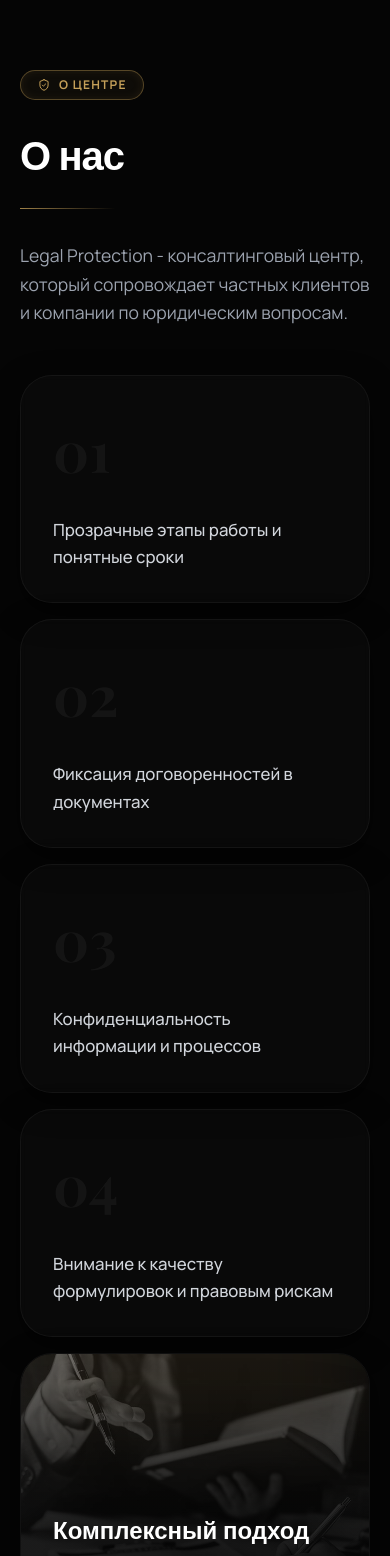
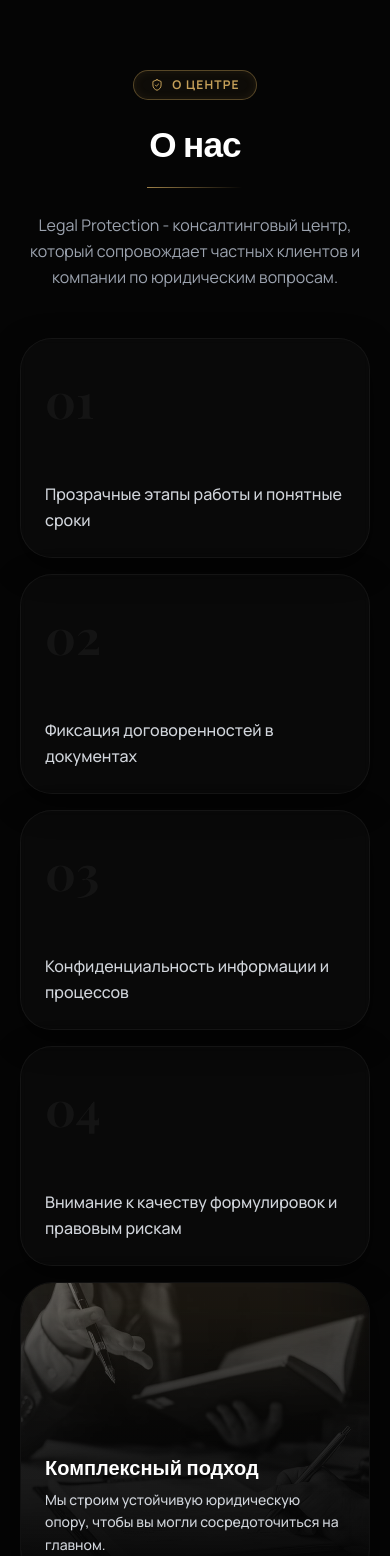
Before and after one commit to kalist01337/antigravity, a Next.js app: page / in a window 390 px wide. Shown: the part 7080-8636 px from the top of the page. Built offline with nearby package versions, Linux system fonts and the light colour scheme.

Commit message:
fix: improve About mobile layout, Reviews alignment, and FAQ font sizes

```diff
--- a/src/components/sections/about-section.tsx
+++ b/src/components/sections/about-section.tsx
@@ -10,19 +10,19 @@ export function AboutSection() {
 
           {/* Left: Sticky Intro */}
           <div className="lg:sticky lg:top-32 h-fit">
-            <Reveal className="flex flex-col items-start text-left">
+            <Reveal className="flex flex-col items-center text-center lg:items-start lg:text-left">
               <p className="inline-flex items-center gap-2 rounded-full border border-brand/40 bg-brand/5 px-4 py-1.5 text-xs font-bold uppercase tracking-widest text-brand shadow-[inset_0_0_10px_rgba(197,160,89,0.1)] backdrop-blur-sm">
                 <ShieldIcon className="h-3.5 w-3.5" />
                 О центре
               </p>
 
-              <h2 className="mt-8 font-serif font-bold text-[2.5rem] leading-[1.1] tracking-tight text-ink md:text-[3.5rem]">
+              <h2 className="mt-6 font-serif font-bold text-[2.2rem] leading-[1.1] tracking-tight text-ink md:text-[3.5rem]">
                 {siteConfig.about.title}
               </h2>
 
-              <div className="mt-8 h-px w-24 bg-gradient-to-r from-brand/80 to-transparent" />
+              <div className="mt-6 h-px w-24 bg-gradient-to-r from-brand/80 via-brand/40 to-transparent lg:from-brand/80 lg:to-transparent" />
 
-              <p className="mt-8 text-[1.1rem] leading-relaxed text-inkMuted max-w-md">
+              <p className="mt-6 text-[1rem] sm:text-[1.1rem] leading-relaxed text-inkMuted max-w-md">
                 {siteConfig.about.intro}
               </p>
             </Reveal>
@@ -32,12 +32,12 @@ export function AboutSection() {
           <div className="grid grid-cols-1 sm:grid-cols-2 gap-4 sm:gap-6">
             {/* Map approach to 4 distinct cards */}
             {siteConfig.about.approach.map((item, i) => (
-              <Reveal key={i} delay={i * 0.1}>
-                <div className="group relative flex flex-col justify-between overflow-hidden rounded-[2rem] border border-white/5 bg-surfaceSoft/40 p-8 min-h-[220px] shadow-[0_10px_30px_rgba(0,0,0,0.5)] transition-all duration-500 hover:border-brand/30 hover:-translate-y-1 hover:bg-surfaceSoft/60 backdrop-blur-sm">
-                  <span className="font-serif text-[3.5rem] font-bold text-white/5 transition-colors duration-500 group-hover:text-brand/20">
+              <Reveal key={i} delay={i * 0.1} className="h-full">
+                <div className="group relative flex flex-col justify-between overflow-hidden rounded-[2rem] border border-white/5 bg-surfaceSoft/40 p-6 sm:p-8 min-h-[220px] h-full shadow-[0_10px_30px_rgba(0,0,0,0.5)] transition-all duration-500 hover:border-brand/30 hover:-translate-y-1 hover:bg-surfaceSoft/60 backdrop-blur-sm">
+                  <span className="font-serif text-[3rem] sm:text-[3.5rem] font-bold text-white/5 transition-colors duration-500 group-hover:text-brand/20">
                     0{i + 1}
                   </span>
-                  <p className="text-[1.05rem] font-medium leading-relaxed text-inkSoft group-hover:text-ink mt-6">
+                  <p className="text-[1rem] sm:text-[1.05rem] font-medium leading-relaxed text-inkSoft group-hover:text-ink mt-4 sm:mt-6">
                     {item}
                   </p>
                 </div>
@@ -55,9 +55,9 @@ export function AboutSection() {
                   loading="lazy"
                 />
                 <div className="absolute inset-0 bg-gradient-to-t from-surface via-surface/60 to-transparent z-10" />
-                <div className="absolute bottom-8 left-8 right-8 z-20">
-                  <p className="font-serif font-bold text-2xl text-ink">Комплексный подход</p>
-                  <p className="mt-2 text-[15px] font-medium text-inkSoft max-w-lg">Мы строим устойчивую юридическую опору, чтобы вы могли сосредоточиться на главном.</p>
+                <div className="absolute bottom-6 left-6 right-6 sm:bottom-8 sm:left-8 sm:right-8 z-20">
+                  <p className="font-serif font-bold text-xl sm:text-2xl text-ink">Комплексный подход</p>
+                  <p className="mt-2 text-[14px] sm:text-[15px] font-medium text-inkSoft max-w-lg leading-relaxed">Мы строим устойчивую юридическую опору, чтобы вы могли сосредоточиться на главном.</p>
                 </div>
               </div>
             </Reveal>
--- a/src/components/sections/faq-section.tsx
+++ b/src/components/sections/faq-section.tsx
@@ -15,9 +15,9 @@ export function FAQSection() {
         {/* Left: Sticky Header */}
         <div className="lg:sticky lg:top-32">
           <p className="inline-block rounded-full border border-brand/40 bg-brand/5 px-4 py-1.5 text-xs font-bold uppercase tracking-widest text-brand shadow-[inset_0_0_10px_rgba(197,160,89,0.1)] backdrop-blur-sm">FAQ</p>
-          <h2 className="mt-6 font-serif font-bold text-[2.5rem] leading-[1.1] text-ink md:text-[3.5rem]">Частые вопросы</h2>
-          <div className="mt-8 h-px w-24 bg-gradient-to-r from-brand/80 to-transparent" />
-          <p className="mt-8 text-[1.1rem] leading-relaxed text-inkMuted">
+          <h2 className="mt-4 font-serif font-bold text-[2rem] leading-[1.1] text-ink md:text-[2.8rem]">Частые вопросы</h2>
+          <div className="mt-6 h-px w-24 bg-gradient-to-r from-brand/80 to-transparent" />
+          <p className="mt-6 text-[1rem] md:text-[1.1rem] leading-relaxed text-inkMuted">
             Отвечаем на самые популярные вопросы о нашем подходе и форматах юридического сопровождения.
           </p>
         </div>
@@ -35,7 +35,7 @@ export function FAQSection() {
                   className="flex w-full items-center justify-between gap-6 py-6 md:py-8 text-left transition-colors"
                   aria-expanded={isOpen}
                 >
-                  <span className={`font-serif text-[1.15rem] md:text-[1.4rem] font-bold transition-all duration-300 ${isOpen ? "text-brand" : "text-ink group-hover:text-brandSoft"}`}>
+                  <span className={`font-serif text-[1.05rem] md:text-[1.25rem] font-bold transition-all duration-300 ${isOpen ? "text-brand" : "text-ink group-hover:text-brandSoft"}`}>
                     {item.question}
                   </span>
                   <span className={`flex h-10 w-10 shrink-0 items-center justify-center rounded-full border transition-all duration-300 ${isOpen ? "border-brand bg-brand/10 text-brand rotate-45" : "border-white/10 text-inkMuted group-hover:border-brand/40 group-hover:text-brand"}`}>
@@ -54,7 +54,7 @@ export function FAQSection() {
                       exit={reduceMotion ? undefined : { height: 0, opacity: 0 }}
                       transition={{ duration: 0.3, ease: "easeInOut" }}
                     >
-                      <p className="pb-8 pr-12 text-[1.05rem] leading-relaxed text-inkMuted">{item.answer}</p>
+                      <p className="pb-8 pr-8 md:pr-12 text-[0.95rem] md:text-[1rem] leading-relaxed text-inkMuted">{item.answer}</p>
                     </motion.div>
                   ) : null}
                 </AnimatePresence>
--- a/src/components/sections/reviews-section.tsx
+++ b/src/components/sections/reviews-section.tsx
@@ -99,7 +99,7 @@ export function ReviewsSection() {
       onTouchEnd={() => setIsHovered(false)}
     >
       <Reveal amount={0.1}>
-        <div className="mb-12 flex flex-col md:flex-row items-end justify-between gap-6">
+        <div className="mb-12 flex flex-col md:flex-row items-start md:items-end justify-between gap-6">
           <div className="flex flex-col items-start text-left">
             <p className="inline-flex items-center gap-2 rounded-full border border-brand/40 bg-brand/5 px-4 py-1.5 text-xs font-bold uppercase tracking-widest text-brand shadow-[inset_0_0_10px_rgba(212,175,55,0.1)] backdrop-blur-sm">
               <MessageIcon className="h-3.5 w-3.5" />
```
